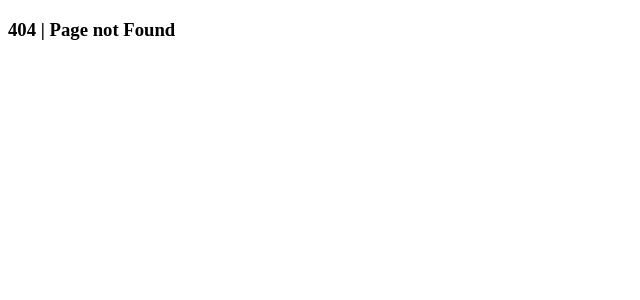
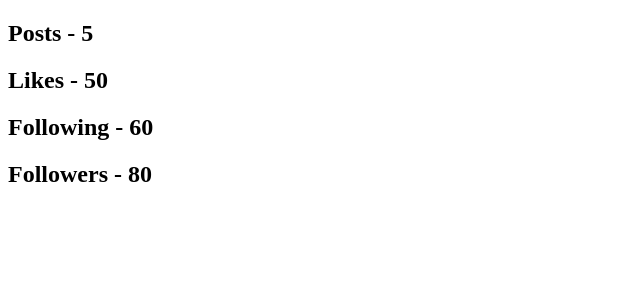
Before and after one commit to Mallikarjuna-dev/nextjs-brth, a Next.js app in the folder nextjs-blog/: page /dashboard in a window 1280 px wide. Before the commit this address had no page. Shown: the top 300 px of the page, without its empty margins (0-640 px from the left). Built offline with nearby package versions, Linux system fonts and the light colour scheme; data requests are answered from the project's data file.

Commit message:
client side data fetched

```diff
--- a/nextjs-blog/db.json
+++ b/nextjs-blog/db.json
@@ -1,4 +1,10 @@
 {
+  "dashboard": {
+    "posts": 5,
+    "likes": 50,
+    "following": 60,
+    "followers": 80
+  },
   "news": [
     {
       "id": 1,
--- /dev/null
+++ b/nextjs-blog/pages/dashboard.js
@@ -0,0 +1,36 @@
+import { useState, useEffect } from "react";
+
+function Dashboard() {
+  const [isLoading, setIsLoading] = useState(true);
+  const [data, setData] = useState("");
+
+  const fetchData = async () => {
+    try {
+      const response = await fetch("http://localhost:8080/dashboard");
+      const data = await response.json();
+      setData(data);
+      setIsLoading(false);
+    } catch (error) {
+      console.log(error);
+    }
+  };
+
+  useEffect(() => {
+    fetchData();
+  }, []);
+
+  if (isLoading) {
+    return <h1>Loading...</h1>;
+  }
+
+  return (
+    <div>
+      <h2>Posts - {data.posts}</h2>
+      <h2>Likes - {data.likes}</h2>
+      <h2>Following - {data.following}</h2>
+      <h2>Followers - {data.followers}</h2>
+    </div>
+  );
+}
+
+export default Dashboard;
```
